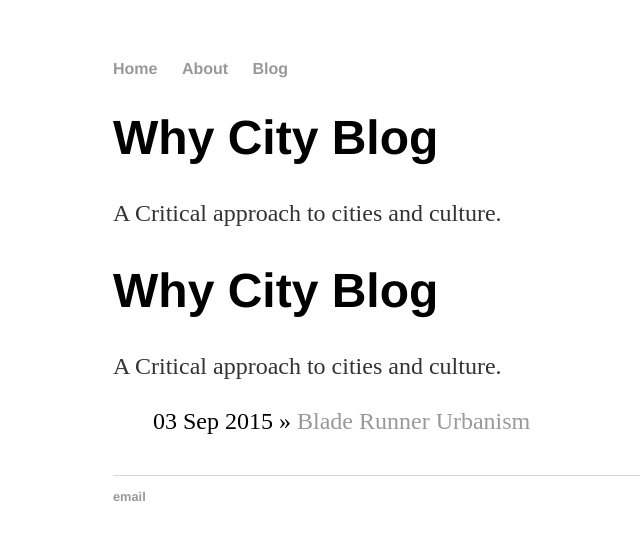
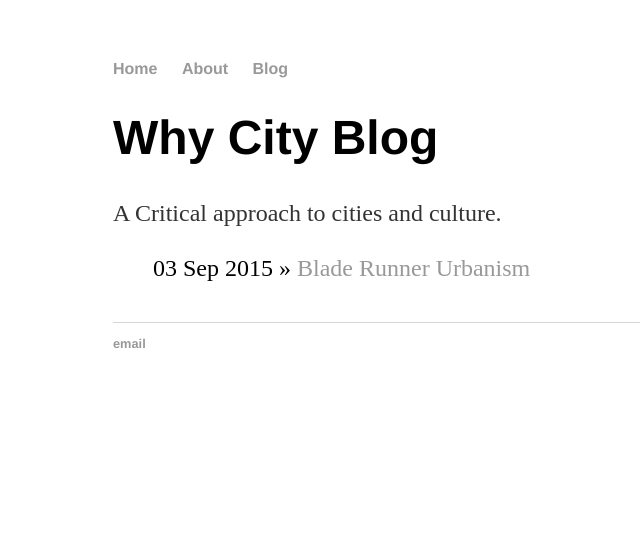
Before and after one commit to whycity/whycity.github.io, a Jekyll site: the page built from blog/index.html, in a window 1280 px wide. Shown: the top 540 px of the page, without its empty margins (79-719 px from the left). Built offline with Jekyll 4.4.1, drawn with Linux system fonts in a browser that asks for light colours.

Commit message:
Update index.html

```diff
--- a/blog/index.html
+++ b/blog/index.html
@@ -2,10 +2,7 @@
 layout: default
 title: Why City Blog
 ---
-  <div class="blurb">
-        <h1>Why City Blog</h1>
-	<p>A Critical approach to cities and culture. </p>
-  </div>
+
   <ul class="posts">
 
 	  {% for post in site.posts %}
```
